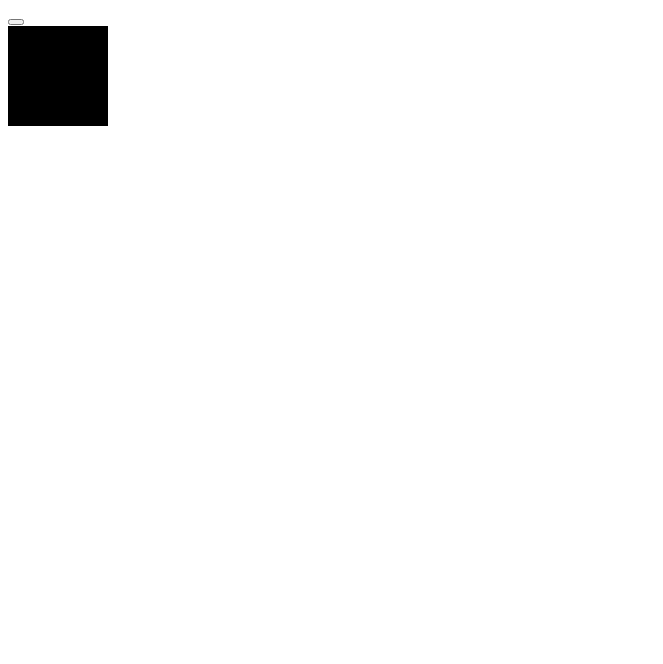
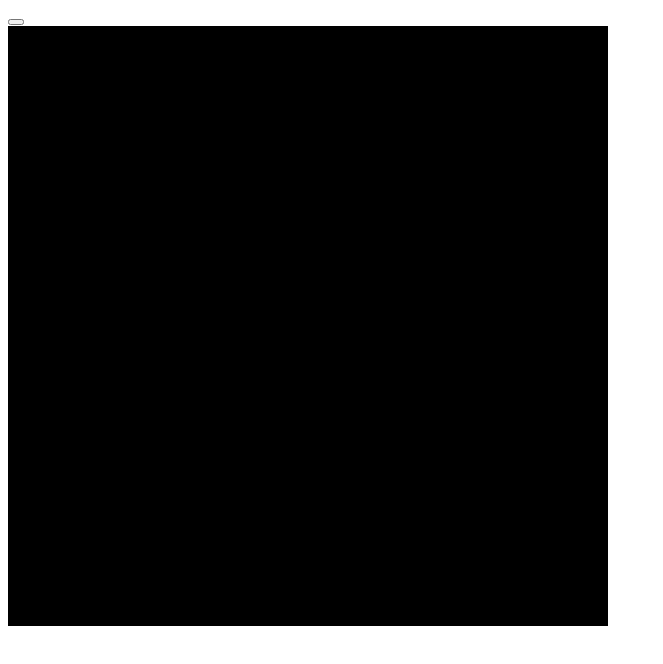
Before and after one commit to lijs554/hbuilder_git_test, a plain HTML site: page index.html in a window 1280 px wide. Shown: the whole page, without its empty margins (0-663 px from the left). Drawn offline with Linux system fonts and the light colour scheme.

Commit message:
修改master

```diff
--- a/index.html
+++ b/index.html
@@ -7,6 +7,6 @@
 	<body>
 		<div></div>
 		<button></button>
-		<div style="background: black;width: 100px;height: 100px;"></div>
+		<div style="background: black;width: 600px;height: 600px;"></div>
 	</body>
 </html>
```
